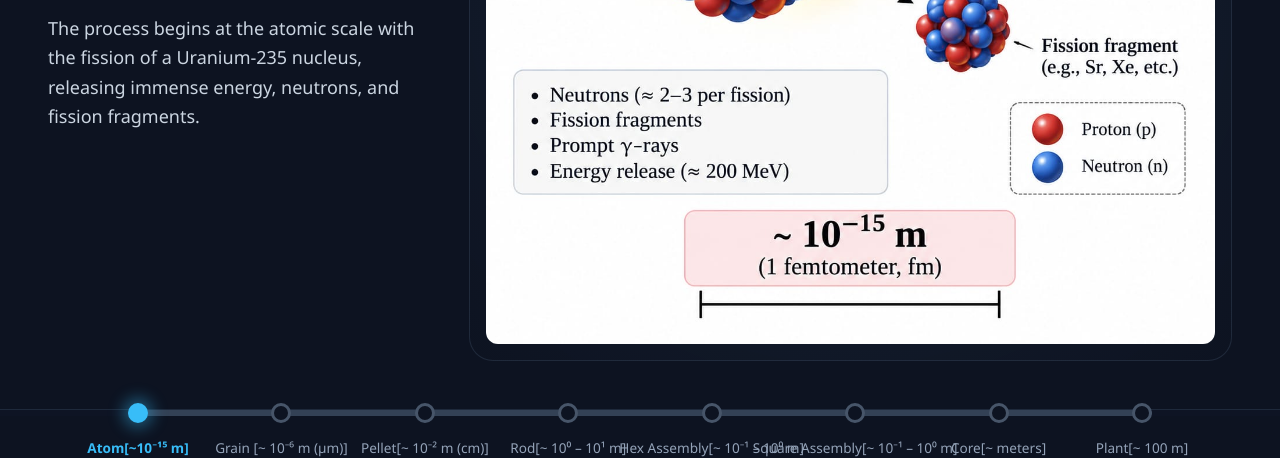
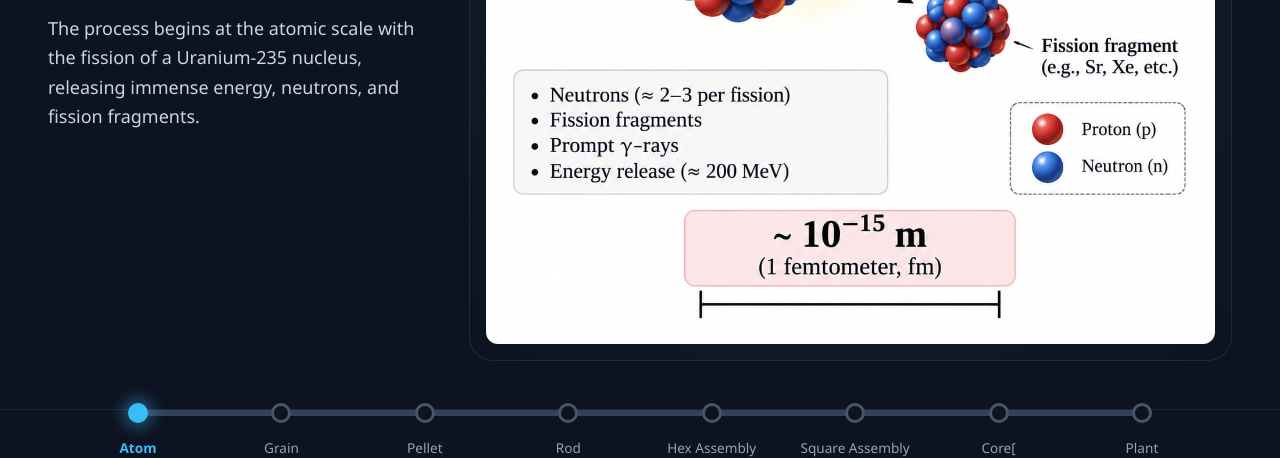
Before and after one commit to hridoysyl3-stack/ReactorScale, a plain HTML site: page index.html in a window 1280 px wide. Shown: the part 450-908 px from the top of the page. Drawn offline with nearby package versions, Linux system fonts and the light colour scheme.

Commit message:
Simplify short labels in progression data

```diff
--- a/index.html
+++ b/index.html
@@ -97,56 +97,56 @@
             {
                 image: "01.jpeg",
                 scale: "Scale: ~ 10⁻¹⁵ m",
-                shortLabel: "Atom[~10⁻¹⁵ m]",
+                shortLabel: "Atom",
                 title: "Nucleus / Fission",
                 desc: "The process begins at the atomic scale with the fission of a Uranium-235 nucleus, releasing immense energy, neutrons, and fission fragments."
             },
             {
                 image: "02.jpeg",
                 scale: "Scale: ~ 10⁻⁶ m (μm)",
-                shortLabel: "Grain [~ 10⁻⁶ m (μm)]",
+                shortLabel: "Grain",
                 title: "Fuel Microstructure",
                 desc: "At the micrometer scale, the UO2 fuel grains form a polycrystalline structure containing grain boundaries and fission product gas bubbles."
             },
             {
                 image: "03.jpeg",
                 scale: "Scale: ~ 10⁻² m (cm)",
-                shortLabel: "Pellet[~ 10⁻² m (cm)]",
+                shortLabel: "Pellet",
                 title: "Fuel Pellet",
                 desc: "The microstructures are pressed and sintered into small cylindrical ceramic UO2 fuel pellets, typically 8-10 mm in diameter."
             },
             {
                 image: "04.jpeg",
                 scale: "Scale: ~ 10⁰ – 10¹ m",
-                shortLabel: "Rod[~ 10⁰ – 10¹ m]",
+                shortLabel: "Rod",
                 title: "Fuel Rod",
                 desc: "Hundreds of fuel pellets are stacked inside a hollow zirconium alloy cladding tube (about 3-4 meters long) to form a single fuel rod."
             },
             {
                 image: "05_01.jpeg",
                 scale: "Scale: ~ 10⁻¹ – 10⁰ m width",
-                shortLabel: "Hex Assembly[~ 10⁻¹ – 10⁰ m]",
+                shortLabel: "Hex Assembly",
                 title: "Fuel Assembly (Hexagonal)",
                 desc: "Multiple fuel rods are bundled together into a hexagonal lattice structure, commonly used in specific reactor designs (like VVER)."
             },
             {
                 image: "05_02.jpeg",
                 scale: "Scale: ~ 10⁻¹ – 10⁰ m width",
-                shortLabel: "Square Assembly[~ 10⁻¹ – 10⁰ m]",
+                shortLabel: "Square Assembly",
                 title: "Fuel Assembly (Square)",
                 desc: "In Typical Pressurized Water Reactors (PWR), the fuel rods are bundled in a square lattice arrangement (e.g., 17x17 grid)."
             },
             {
                 image: "06.jpeg",
                 scale: "Scale: ~ meters",
-                shortLabel: "Core[~ meters]",
+                shortLabel: "Core[",
                 title: "Reactor Core",
                 desc: "Hundreds of fuel assemblies are arranged together to form the reactor core, safely housed inside a massive steel pressure vessel."
             },
             {
                 image: "07.jpeg",
                 scale: "Scale: ~ 100 m scale",
-                shortLabel: "Plant[~ 100 m]",
+                shortLabel: "Plant",
                 title: "Nuclear Power Plant",
                 desc: "The reactor core powers the entire macroscopic nuclear power plant facility, producing clean electricity for the grid."
             }
```
